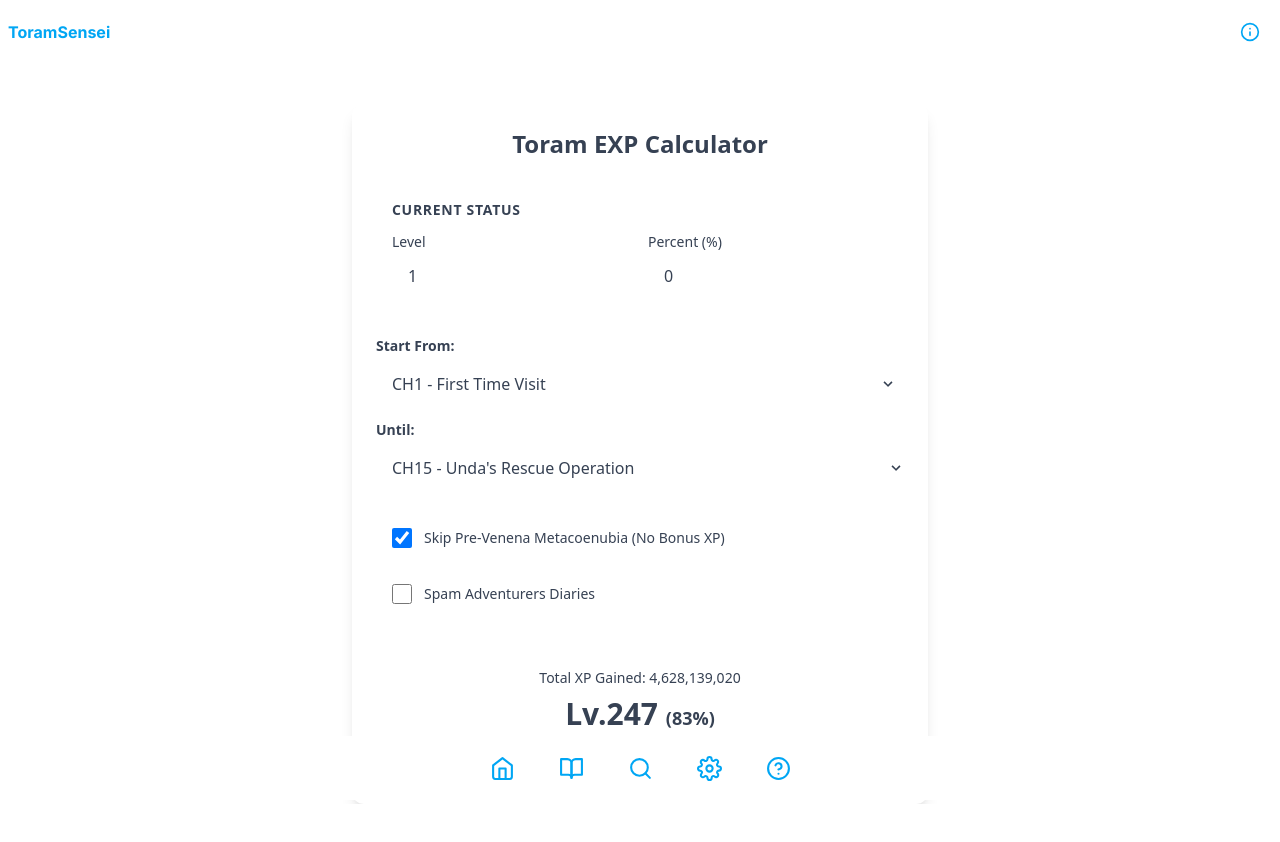
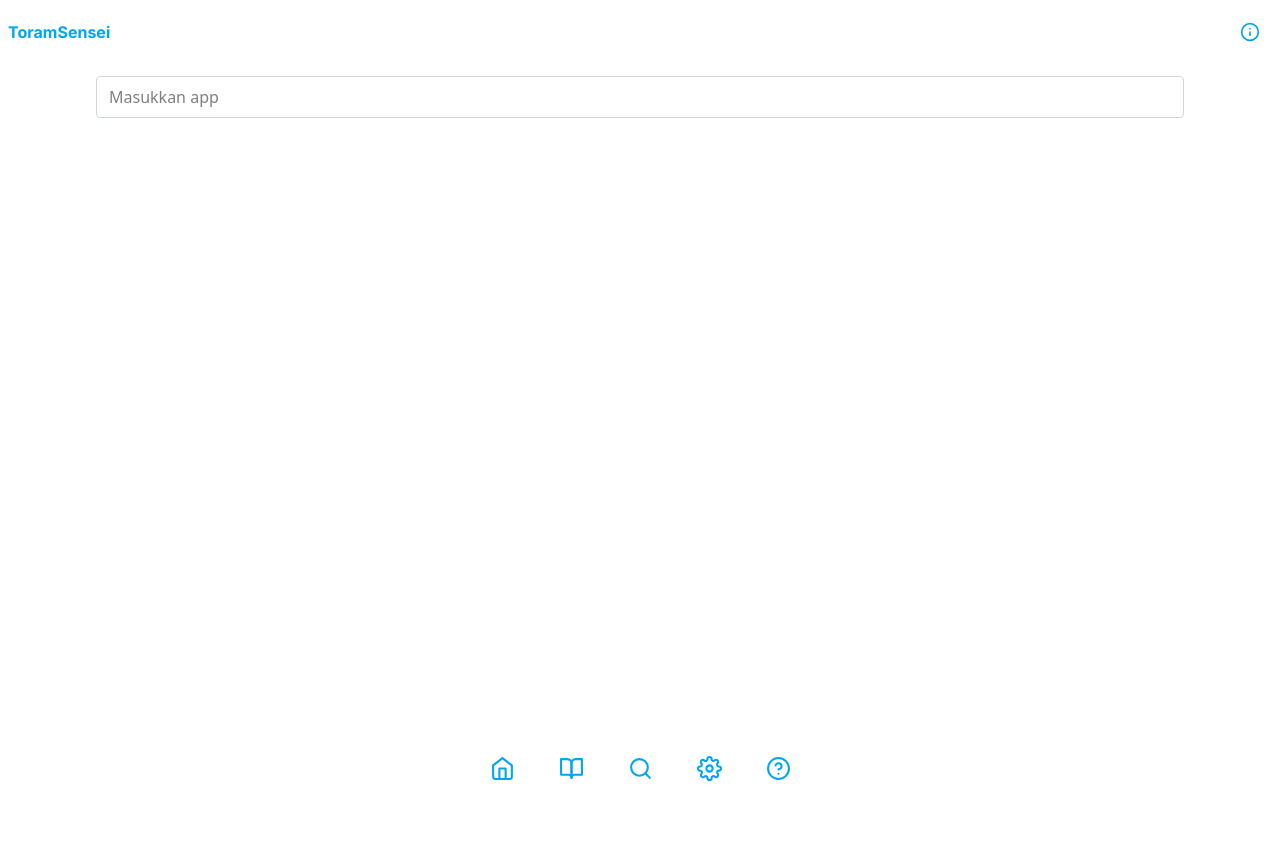
Before and after one commit to Mizuchii42/mochiTrecker, a React (Vite) app: page /mq in a window 1280 px wide. Shown: the top 842 px of the page. Before the commit the page ends 804 px from the top, so only its background shows below. Built offline with nearby package versions, Linux system fonts and the light colour scheme.

Commit message:
add fit appview

```diff
--- a/src/App.jsx
+++ b/src/App.jsx
@@ -12,6 +12,7 @@ import Bubble from './componnent/bubblemenu'
 import Registpage from './page/regist'
 import Viewregist from './page/data/[name]'
 import ToramCalculator from './page/kalkulator'
+import Appview from './page/appview'
 
 function App() {
   useEffect(() => {
@@ -41,7 +42,7 @@ function App() {
             <Route path='/menu' element={<Itempage />} />
             <Route path='/regist' element={<Registpage />} />
             <Route path='/data/:name' element={<Viewregist />} />
-            <Route path='/mq' element={<ToramCalculator />} />
+            <Route path='/mq' element={<Appview />} />
           </Routes>
           <Navbutton />
         </Router>
--- /dev/null
+++ b/src/page/appview.jsx
@@ -0,0 +1,74 @@
+import axios from "axios";
+import { useEffect, useState } from "react";
+
+const Appview = () => {
+  const [data, setData] = useState([]);
+  const [value, setValue] = useState("");
+
+  useEffect(() => {
+    if (!value) {
+      setData([]);
+      return;
+    }
+
+    const getData = async () => {
+      try {
+        const res = await axios.get(
+          `https://toramonline.vercel.app/appview/search/${encodeURIComponent(value)}`
+        );
+        setData(res.data.data ?? []);
+        console.log(res.data);
+      } catch (err) {
+        console.error(err);
+      }
+    };
+
+    getData();
+  }, [value]); // ⬅️ penting
+
+  return (
+    <>
+
+      <div className="w-full h-svh flex flex-col dark:bg-gray-900">
+
+        {/* Input */}
+        <div className="py-3">
+          <input
+            placeholder="Masukkan app"
+            value={value}
+            onChange={(e) => setValue(e.target.value)}
+            className="w-[85%] mx-auto flex px-3 py-2 rounded
+                 border border-gray-300 dark:border-gray-700
+                 bg-white dark:bg-gray-800
+                 text-black dark:text-white
+                 outline-none"
+          />
+        </div>
+
+        {/* List */}
+        <div className="flex-1 overflow-y-auto px-3">
+          <div className="flex gap-3 flex-wrap justify-center">
+            {data.map((item, index) => (
+              <div
+                key={index}
+                className="w-28 h-40 flex flex-col items-center text-center"
+              >
+                <img
+                  src={item.image_url}
+                  alt={item.name}
+                  className="w-28 h-28 object-cover rounded"
+                />
+                <div className="text-sm mt-1 line-clamp-2">
+                  {item.name}
+                </div>
+              </div>
+            ))}
+          </div>
+        </div>
+
+      </div>
+    </>
+  );
+};
+
+export default Appview;
```
